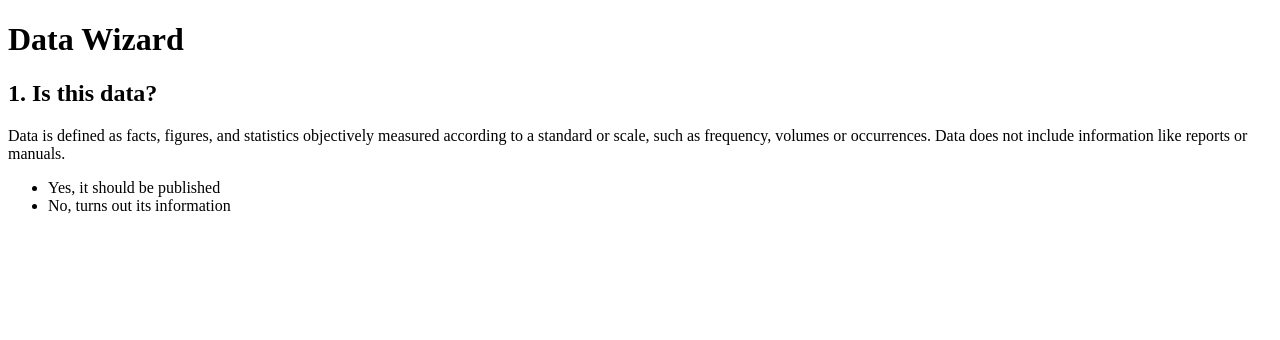
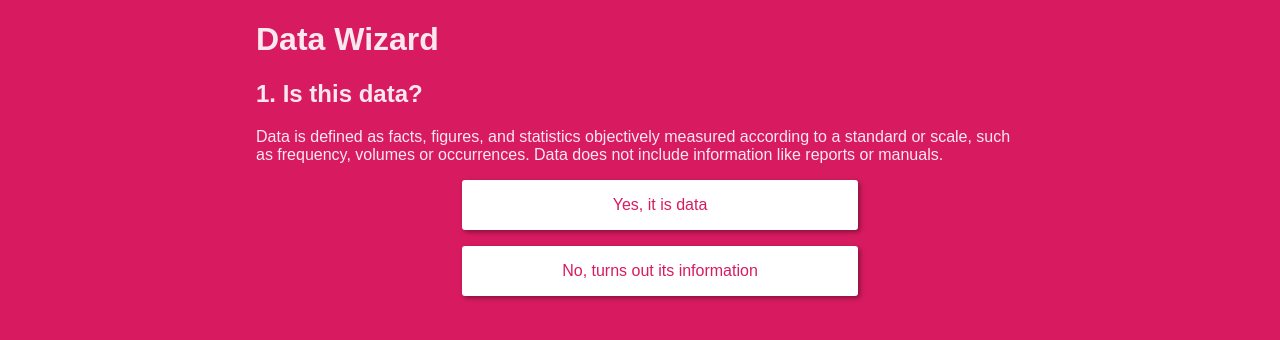
Before and after one commit to boykoc/data-wizard, an Angular app: page / in a window 1280 px wide. Shown: the top 340 px of the page. Built offline with nearby package versions, Linux system fonts and the light colour scheme.

Commit message:
Task: Add styling and display checklist instructional text.

```diff
--- a/src/app/step/step.component.html
+++ b/src/app/step/step.component.html
@@ -2,8 +2,9 @@
   <h2>{{ step.id }}. {{ step.question }}</h2>
   <p>{{ step.helpfulText }}</p>
   <ul>
-   <li *ngFor="let option of step.options"
-       (click)="onSelect(step, option.text)">{{ option.text }}</li>
+   <li *ngFor="let option of step.options; let i = index"
+       (click)="onSelect(step, i)"
+       class="button">{{ option.text }}</li>
   </ul>
 </div>
 
@@ -11,6 +12,8 @@
   <li *ngFor="let answer of answers; let i = index">
     Step Question: {{ steps[answer.step].question }}
     <br/>
-    Answer: {{ answer.answer }}
+    Answer: {{ steps[answer.step].options[answer.answer].text }}
+    <br/>
+    Action Needed: {{ steps[answer.step].options[answer.answer].finishText }}
   </li>
 </ul>
--- a/src/app/step/step.component.ts
+++ b/src/app/step/step.component.ts
@@ -12,13 +12,6 @@ export class StepComponent implements OnInit {
 
   answers = [];
 
-  // step: Step = {
-  //   id: 1,
-  //   question: 'Question text',
-  //   helpfulText: 'Helpful text',
-  //   options: [{text: 'Option 1 text', nextStep: 2, previousStep: 0}]
-  // };
-
   step: Step = this.steps[1];
 
   constructor() { }
@@ -26,7 +19,7 @@ export class StepComponent implements OnInit {
   ngOnInit() {
   }
 
-  onSelect(step: Step, option: string) {
+  onSelect(step: Step, option: number) {
     this.answers.push({step: step.id, answer: option});
     this.step = this.steps[step.id + 1];
   }
--- a/src/app/steps.ts
+++ b/src/app/steps.ts
@@ -8,12 +8,14 @@ export const STEPS: {} = {
     tag: '',
     options: [
       {
-        text: 'Yes, it should be published',
+        text: 'Yes, it is data',
+        finishText: '',
         nextStep: 3,
         previousStep: 0
       },
       {
         text: 'No, turns out its information',
+        finishText: 'Good to know. Information should also be published in the open, but it is published through a different channel. To get more information on how to publish open info, contact your open info ministry lead. The following is a list of of the contacts for each ministry [Ministry Open Government Contact List](https://intra.ontario.ca/wordpress/uploads/2015/10/Ministry-OG-Support-Team-Placemat-Nov-29-2017.pptx.).',
         nextStep: 0,
         previousStep: 0
       }
@@ -27,12 +29,14 @@ export const STEPS: {} = {
     options: [
       {
         text: 'No, our data can be opened.',
+        finishText: '',
         nextStep: 3,
         previousStep: 0
       },
       {
         text: 'Yes, our data is restricted.',
-        nextStep: 0,
+        skipText: 'Good catch, data that is restricted will not be published. However, your journey is not yet over. In order to be transparent with the public, you must publish the rationale for not releasing the data on our data catalogue. To do this contact OGO?',
+        nextStep: 12, /*Is this the correct format?*/
         previousStep: 0
       }
     ]
@@ -45,11 +49,13 @@ export const STEPS: {} = {
     options: [
       {
         text: 'Yes - Advise to have Progam/Policy lead (data custodian) should review and document needed changes.',
+        finishText: 'You will have to improve the data before it is published. To do this, get in contact with the whoever owns the data. In order to support them, provide them with the list of [aceptable file formats](). If they have any trouble creating an acceptable file format the IT cluster can help.',
         nextStep: 3,
         previousStep: 0
       },
       {
         text: 'No',
+        finishText: '',
         nextStep: 0,
         previousStep: 0
       }
@@ -63,11 +69,13 @@ export const STEPS: {} = {
     options: [
       {
         text: 'No - Advise to have Progam/Policy lead (data custodian) should review and document needed changes.',
+        finishText: '',
         nextStep: 3,
         previousStep: 0
       },
       {
         text: 'Yes',
+        finishText: '',
         nextStep: 0,
         previousStep: 0
       }
@@ -81,11 +89,13 @@ export const STEPS: {} = {
     options: [
       {
         text: 'Yes',
+        finishText: '',
         nextStep: 3,
         previousStep: 0
       },
       {
         text: 'No - Do this if you think there my be issues.',
+        finishText: 'Contact legal.',
         nextStep: 0,
         previousStep: 0
       }
@@ -99,11 +109,13 @@ export const STEPS: {} = {
     options: [
       {
         text: 'Yes',
+        finishText: '',
         nextStep: 3,
         previousStep: 0
       },
       {
         text: 'No',
+        finishText: 'You will need to contact your FOIP coordinator to ensure that your data does not have any potentially identifying information. To determine who your FIOP coordinator is take a look at this [List of FIOP Coordinators](http://www.infogo.gov.on.ca/infogo/home.html#orgProfile/1803/en)',
         nextStep: 0,
         previousStep: 0
       }
@@ -112,16 +124,18 @@ export const STEPS: {} = {
   7: {
     id: 7,
     question: 'Has the data been reviewed for accessiility and data quality or machine readable formats?',
-    helpfulText: 'Your IT cluster o rministrt analytics branches can help.',
+    helpfulText: 'Your IT cluster or ministry analytics branches can help.',
     tag: 'accessibility',
     options: [
       {
         text: 'Yes',
+        finishText: '',
         nextStep: 3,
         previousStep: 0
       },
       {
         text: 'No',
+        finishText: 'The list of [acceptable file formats]() will let you know what files are machine readable. All machine readable files are inherently accessible, but if your file is not machine readable it can still be made accessible. If you dataset is an Microsoft Excel file, use the [Accessibility Checker](https://support.office.com/en-us/article/use-the-accessibility-checker-on-your-windows-desktop-to-find-accessibility-issues-a16f6de0-2f39-4a2b-8bd8-5ad801426c7f). If you are not using Excel, than you will need to look into how to make it accessible.',
         nextStep: 0,
         previousStep: 0
       }
@@ -135,11 +149,13 @@ export const STEPS: {} = {
     options: [
       {
         text: 'Yes',
+        finishText: '',
         nextStep: 3,
         previousStep: 0
       },
       {
         text: 'No',
+        finishText: 'Before you continue it would be good to quickly think about what the impact of releasing this data would be. Who could use it or benefit from it? On the flip side, it is also a good idea to identify what could potentially go wrong if this data were to be released. Communications would be an excellent resource to assist you in this process.',
         nextStep: 0,
         previousStep: 0
       }
@@ -153,11 +169,13 @@ export const STEPS: {} = {
     options: [
       {
         text: 'Yes',
+        finishText: '',
         nextStep: 3,
         previousStep: 0
       },
       {
         text: 'No',
+        finishText: 'It is unlikely that you will have to do any translation of your data, but it is good to check with your FLS coordinator. If you don\'t know who your FLS coordinator is, you can look them up in the [FLS Coordinator Directory](http://intra.ofa.gov.on.ca/page1.html#FLSA).',
         nextStep: 0,
         previousStep: 0
       }
@@ -171,11 +189,13 @@ export const STEPS: {} = {
     options: [
       {
         text: 'Yes',
+        finishText: '',
         nextStep: 3,
         previousStep: 0
       },
       {
         text: 'No',
+        finishText: 'Write a briefing note with x information.',
         nextStep: 0,
         previousStep: 0
       }
@@ -189,11 +209,13 @@ export const STEPS: {} = {
     options: [
       {
         text: 'Yes',
+        finishText: '',
         nextStep: 3,
         previousStep: 0
       },
       {
         text: 'No',
+        finishText: 'Here is how to convert/accessibility.',
         nextStep: 0,
         previousStep: 0
       }
@@ -207,11 +229,13 @@ export const STEPS: {} = {
     options: [
       {
         text: 'Yes',
+        finishText: '',
         nextStep: 3,
         previousStep: 0
       },
       {
         text: 'No',
+        finishText: 'Here is a link to the form to complete.',
         nextStep: 0,
         previousStep: 0
       }
@@ -225,11 +249,13 @@ export const STEPS: {} = {
     options: [
       {
         text: 'Yes',
+        finishText: '',
         nextStep: 3,
         previousStep: 0
       },
       {
         text: 'No',
+        finishText: 'Contact your OD lead',
         nextStep: 0,
         previousStep: 0
       }
@@ -243,11 +269,13 @@ export const STEPS: {} = {
     options: [
       {
         text: 'Yes',
+        finishText: '',
         nextStep: 3,
         previousStep: 0
       },
       {
         text: 'No',
+        finishText: 'Here is how to contact your FLS coordinator.',
         nextStep: 0,
         previousStep: 0
       }
@@ -261,11 +289,13 @@ export const STEPS: {} = {
     options: [
       {
         text: 'Yes',
+        finishText: '',
         nextStep: 3,
         previousStep: 0
       },
       {
         text: 'No',
+        finishText: 'Here is how to use the Excel accessibility checker.',
         nextStep: 0,
         previousStep: 0
       }
@@ -279,11 +309,13 @@ export const STEPS: {} = {
     options: [
       {
         text: 'Yes',
+        finishText: 'Next Step.',
         nextStep: 3,
         previousStep: 0
       },
       {
         text: 'No',
+        finishText: '?',
         nextStep: 0,
         previousStep: 0
       }
@@ -297,11 +329,13 @@ export const STEPS: {} = {
     options: [
       {
         text: 'Yes',
+        finishText: '',
         nextStep: 3,
         previousStep: 0
       },
       {
         text: 'No',
+        finishText: 'Here is how to prepare the documentation.',
         nextStep: 0,
         previousStep: 0
       }
@@ -315,11 +349,13 @@ export const STEPS: {} = {
     options: [
       {
         text: 'Yes',
+        finishText: '',
         nextStep: 3,
         previousStep: 0
       },
       {
         text: 'No',
+        finishText: 'Here is how to contact your OD contact.',
         nextStep: 0,
         previousStep: 0
       }
@@ -333,11 +369,13 @@ export const STEPS: {} = {
     options: [
       {
         text: 'Yes',
+        finishText: 'You did it! Go celebrate.',
         nextStep: 3,
         previousStep: 0
       },
       {
         text: 'No',
+        finishText: 'Good opportunity to expand the impact of your data. Here is what you should consider.',
         nextStep: 0,
         previousStep: 0
       }
--- a/src/styles.css
+++ b/src/styles.css
@@ -1 +1,26 @@
-/* You can add global styles to this file, and also import other style files */
+body {
+	font-family: sans-serif;
+    background: #D81B60;
+    color: rgba(255, 255, 255, .90);
+    margin: auto;
+    max-width: 60%;
+}
+
+li.button {
+	list-style: none;
+    padding: 1em;
+    margin: 1em;
+    background: white;
+    width: 50%;
+    margin: 1em auto;
+    color: #D81B60;
+    text-align: center;
+    border-radius: 3px;
+    box-shadow: rgba(0, 0, 0, .40) 2px 2px 5px;
+    cursor: pointer;
+}
+
+li.button:hover, li.button:active, li.button:focus {
+    background: #efefef;
+    box-shadow: rgba(0, 0, 0, .40) 2px 2px 10px;
+}
```
